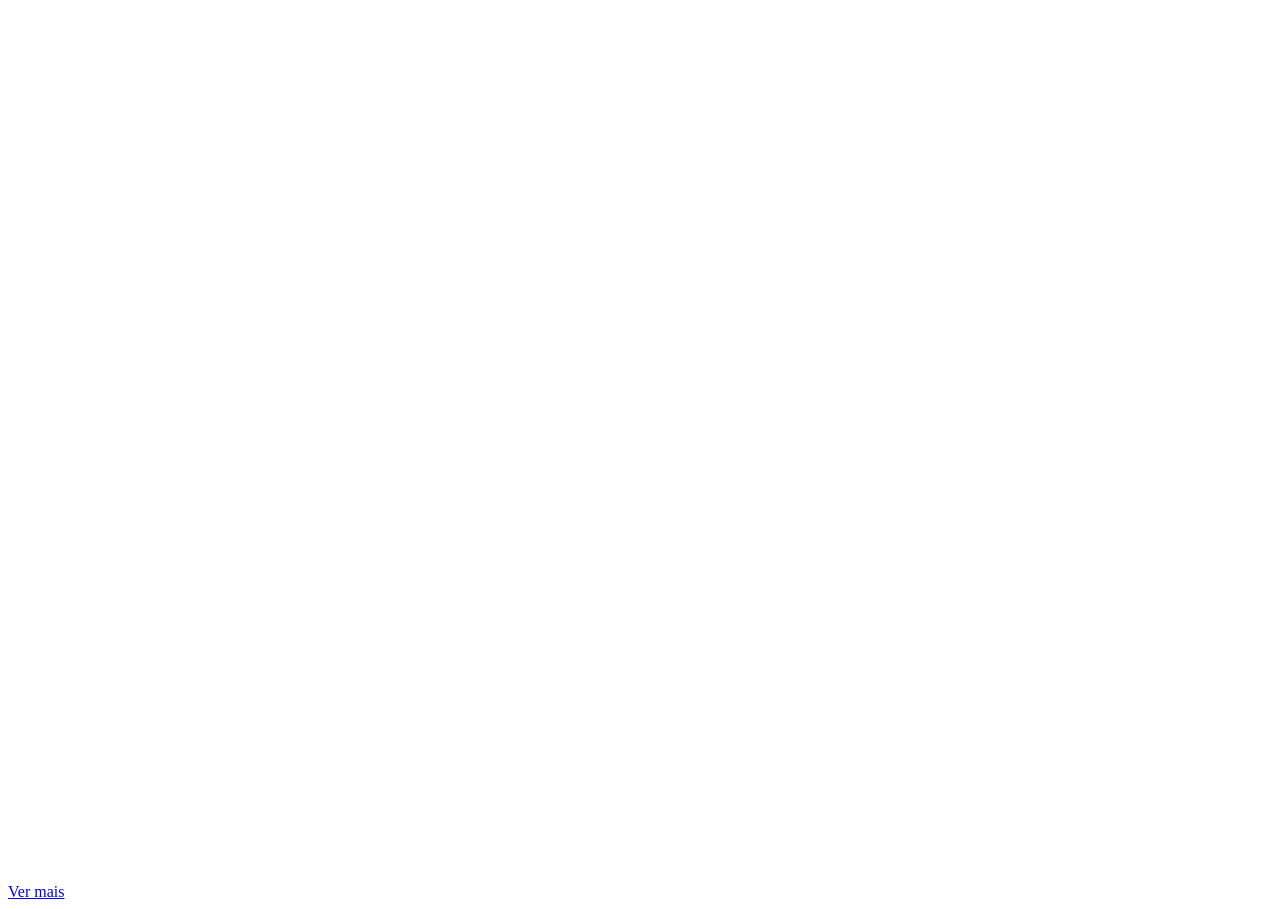
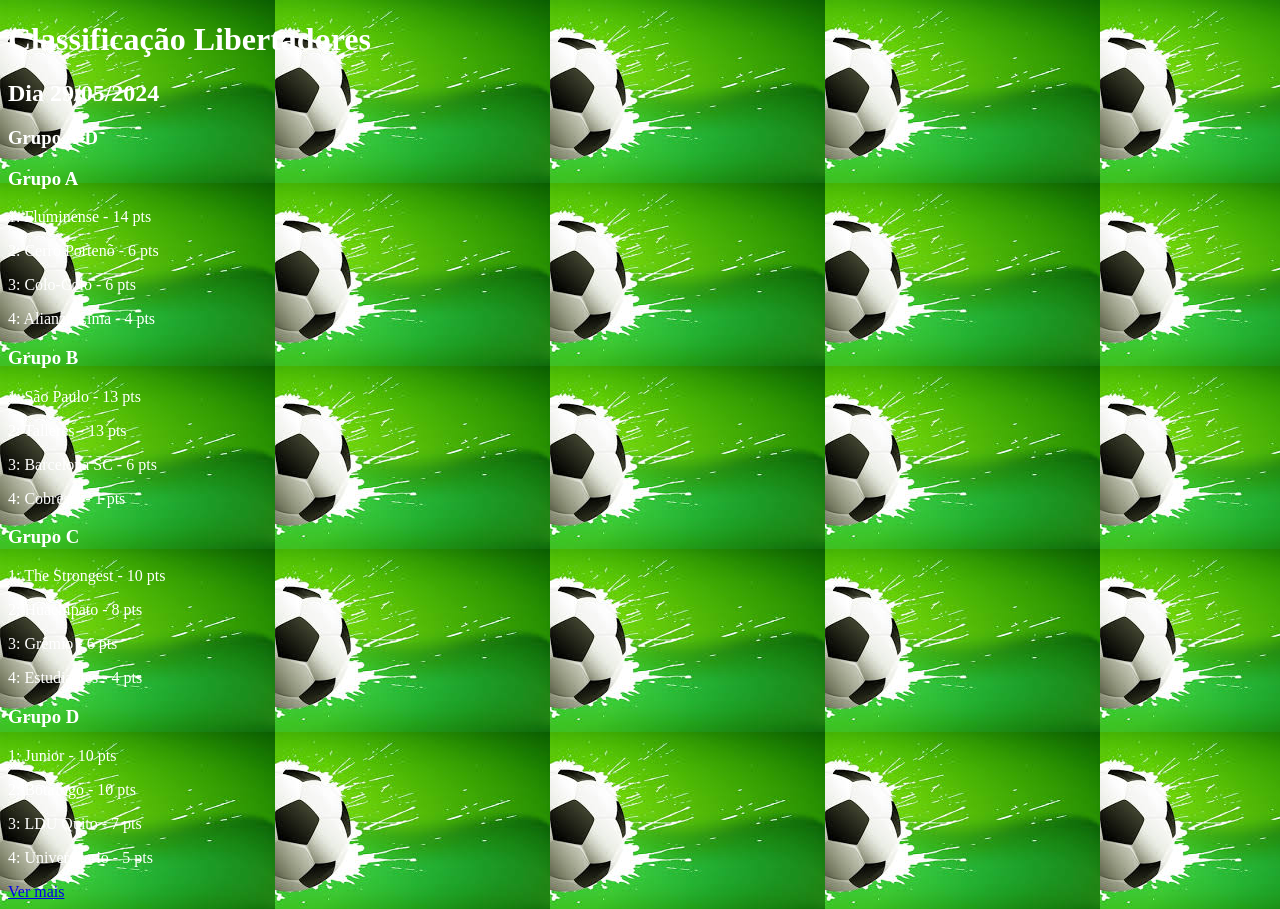
Before and after one commit to sofilouise/ClassificacaoLibertadores2905, a plain HTML site: page index.html in a window 1280 px wide. Drawn offline with Linux system fonts and the light colour scheme.

Commit message:
Update style.css

```diff
--- a/style.css
+++ b/style.css
@@ -1,5 +1,5 @@
 body {
-  background-image: fullscreen url("download(1).jpg");
+  background-image: url("download (1).jpg");
 }
 p {
   color: white;
```
